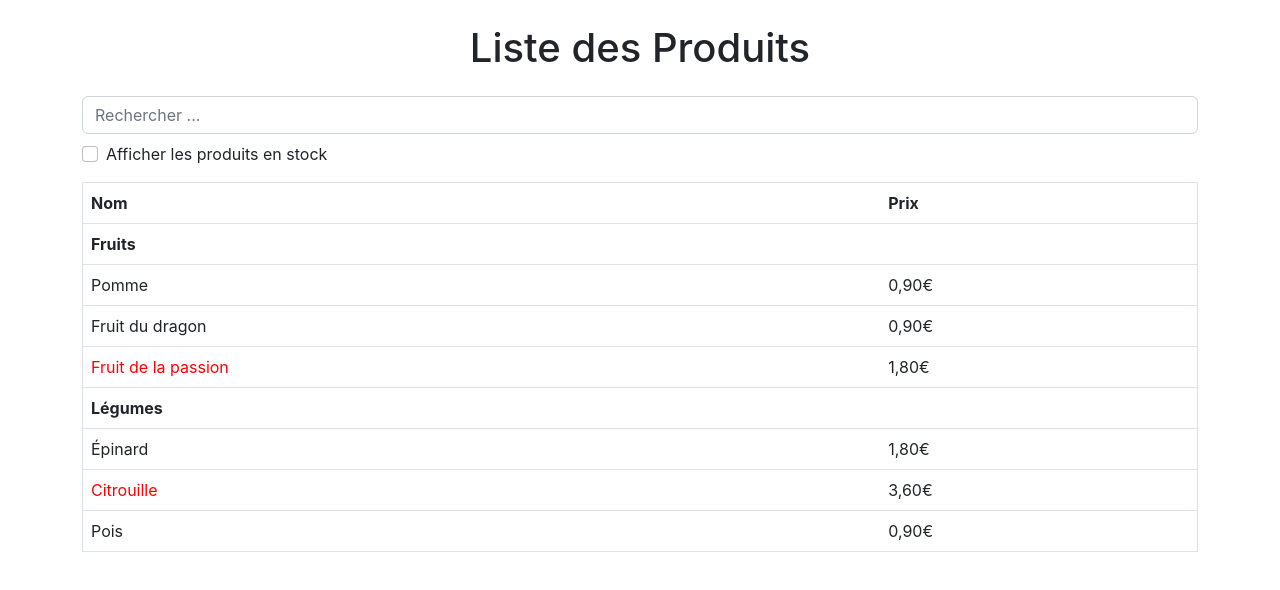
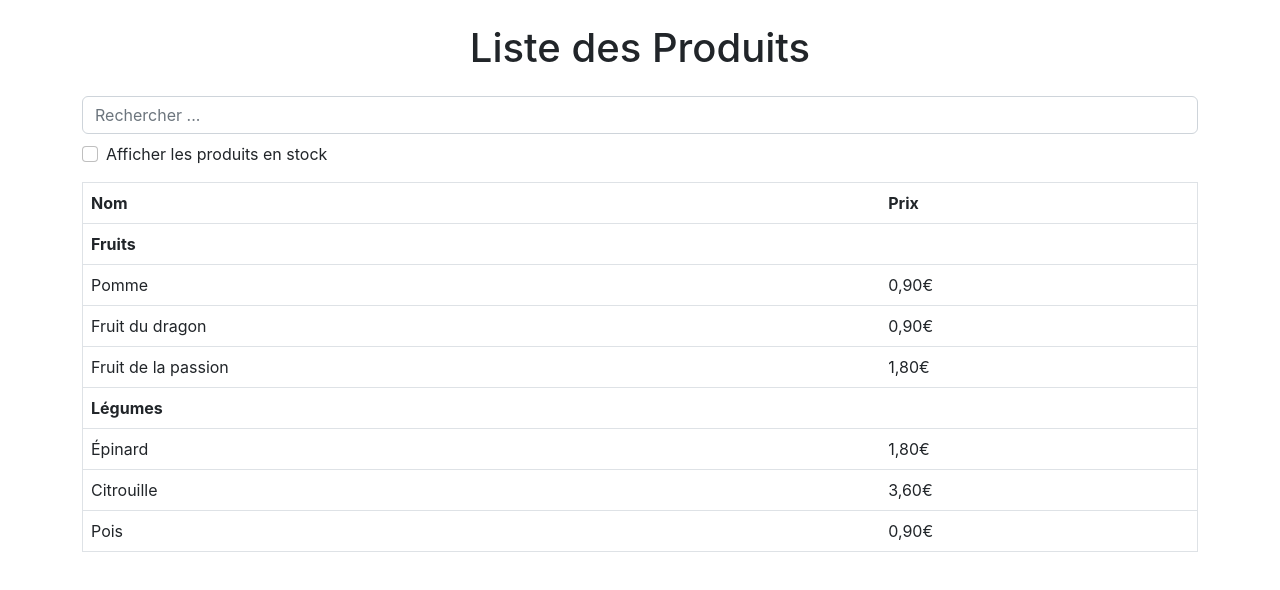
Before and after one commit to 5sensprod/react_folio_5sp, a React (Create React App) app: page / in a window 1280 px wide. Shown: the top 590 px of the page. Built offline with nearby package versions, Linux system fonts and the light colour scheme.

Commit message:
ajout README

```diff
--- a/package.json
+++ b/package.json
@@ -7,6 +7,7 @@
     "@testing-library/jest-dom": "^5.17.0",
     "@testing-library/react": "^13.4.0",
     "@testing-library/user-event": "^13.5.0",
+    "framer-motion": "^10.16.4",
     "react": "^18.2.0",
     "react-dom": "^18.2.0",
     "react-scripts": "5.0.1"
--- a/src/components/products/ProductRow.jsx
+++ b/src/components/products/ProductRow.jsx
@@ -1,9 +1,15 @@
+import { motion } from 'framer-motion'
+
 export function ProductRow({ product }) {
-  const style = product.stocked ? undefined : { color: 'red' }
   return (
-    <tr>
-      <td style={style}>{product.name}</td>
+    <motion.tr
+      layout
+      initial={{ opacity: 0 }}
+      animate={{ opacity: 1 }}
+      exit={{ opacity: 0 }}
+    >
+      <td>{product.name}</td>
       <td>{product.price}</td>
-    </tr>
+    </motion.tr>
   )
 }
--- a/src/components/products/ProductTable.jsx
+++ b/src/components/products/ProductTable.jsx
@@ -1,3 +1,4 @@
+import { AnimatePresence } from 'framer-motion'
 import { ProductCategoryRow } from './ProductCategoryRow'
 import { ProductRow } from './ProductRow'
 
@@ -13,15 +14,12 @@ export function ProductTable({ products }) {
   let lastCategory = null
 
   products.forEach((product) => {
-    // Si la catégorie du produit change, ajoutez une nouvelle ligne de catégorie.
     if (product.category !== lastCategory) {
       rows.push(
         <ProductCategoryRow key={product.category} name={product.category} />,
       )
       lastCategory = product.category
     }
-
-    // Ajoutez une nouvelle ligne de produit pour chaque produit.
     rows.push(<ProductRow key={product.name} product={product} />)
   })
 
@@ -33,7 +31,9 @@ export function ProductTable({ products }) {
           <th>Prix</th>
         </tr>
       </thead>
-      <tbody>{rows}</tbody>
+      <tbody>
+        <AnimatePresence>{rows}</AnimatePresence>
+      </tbody>
     </table>
   )
 }
```
Also changed, not shown: 2 other files (tests, documents, lock files or other folders).
